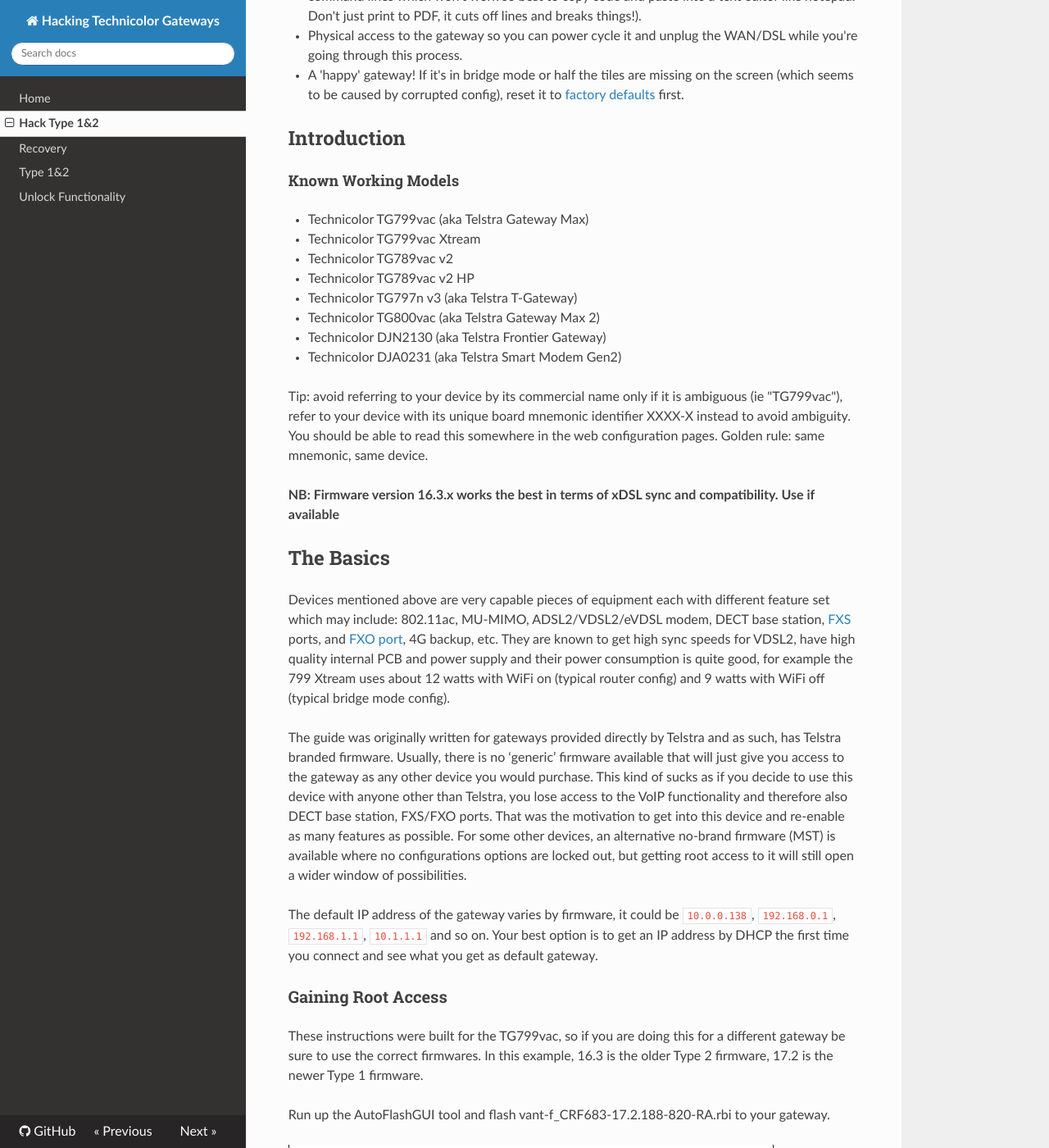
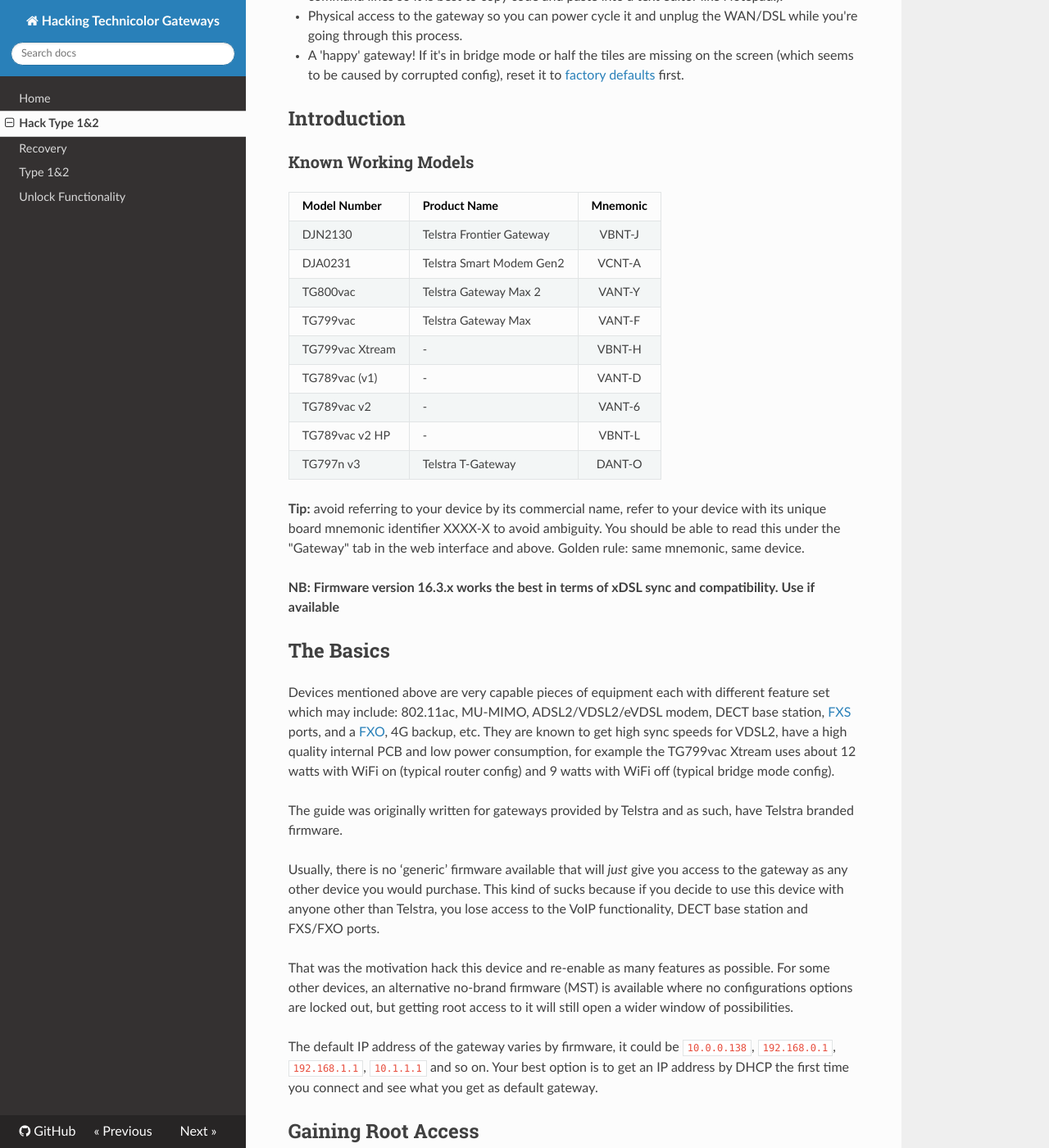
Before and after one commit to hack-technicolor/hack-technicolor, an MkDocs documentation site: the page built from docs/Hack Type 1&2.md, in a window 1280 px wide and 1400 px high, scrolled down 715 px. Shown: the whole window at 82% size. Built offline with MkDocs 1.6.1, drawn with Linux system fonts in a browser that asks for light colours; nearby versions of some CDN libraries; some of the changed text lies outside the part shown.

Commit message:
Format as markdown

````diff
--- a/docs/Hack Type 1&2.md
+++ b/docs/Hack Type 1&2.md
@@ -3,7 +3,7 @@
 ## IMPORTANT - Leave gateway turned off until you understand these instructions.
 
 
-<b>The ISP could lock you out of the gateway by pushing an updated firmware to it through a landline, WiFi or SIM card connection, until the gateway is rooted and remote management disabled.</b>
+**The ISP could lock you out of the gateway by pushing an updated firmware to it through a landline, WiFi or SIM card connection, until the gateway is rooted and remote management disabled.**
 
 Ensure the gateway does not have a wired or wireless internet connection. Gateways with 4G Backup, such as the DJA/DJN Series Frontier or Smart Modem, must also have the SIM removed from under the bottom 25mm x 25mm white plastic sticker. on the DJA0231, the sim is under a small rubber plug above the green phone port.
 
@@ -11,68 +11,94 @@
 
 ## Things you will need
 
-<b>You need the following BEFORE you go offline!</b>
+**You need the following BEFORE you go offline:**
 
-- The latest version of the AutoFlashGUI software, available from GitHub either as a ZIP file: <a href="https://github.com/mswhirl/autoflashgui/archive/master.zip">master.zip</a> or you can browse the source code and change history at <a href="https://github.com/mswhirl/autoflashgui">the project page</a>. Make sure the tool runs and GUI loads *before* you go offline!
+- The latest version of the AutoFlashGUI software, available from GitHub either as a ZIP file: [master.zip](https://github.com/mswhirl/autoflashgui/archive/master.zip) or you can browse the source code and change history at [the project page](https://github.com/mswhirl/autoflashgui). Make sure the tool runs and GUI loads *before* you go offline!
 
-- The old RBI <a href="https://whirlpool.net.au/wiki/hw_model_1622">firmware</a> file for your gateway.
+- The old RBI [firmware](https://whirlpool.net.au/wiki/hw_model_1622) file for your gateway.
 
-- The new RBI <a href="https://whirlpool.net.au/wiki/hw_model_1622">firmware</a> file for your gateway <b>only if you want to flash the latest version. 16.3 is the best and most stable.</b>
+- The new RBI [firmware](https://whirlpool.net.au/wiki/hw_model_1622) file for your gateway **only if you want to flash the latest version. 16.3 is the best and most stable.**
 
-- An SSH client - the famous <a href="https://www.chiark.greenend.org.uk/%7Esgtatham/putty/">Putty</a> is recommended for Windows. <a href="https://winscp.net/eng/download.php">WinSCP</a> is optional.
+- An SSH client - the famous [PuTTY](https://www.chiark.greenend.org.uk/%7Esgtatham/putty/) is recommended for Windows. [WinSCP](https://winscp.net/eng/download.php) is optional.
 
-- A copy of this web page for reference while you're offline ([*warning:*] the browser can split long command lines which won't work so best to copy code and paste into a text editor like notepad.  Don't just print to PDF, it cuts off lines and breaks things!).
+- A copy of this web page for reference while you're offline (*warning:* the browser can split long command lines so it is best to copy code and paste into a text editor like Notepad.).
 
 - Physical access to the gateway so you can power cycle it and unplug the WAN/DSL while you're going through this process.
 
-- A 'happy' gateway! If it's in bridge mode or half the tiles are missing on the screen (which seems to be caused by corrupted config), reset it to <a href="/Technicolor%20Recovery">factory defaults</a> first.
+- A 'happy' gateway! If it's in bridge mode or half the tiles are missing on the screen (which seems to be caused by corrupted config), reset it to [factory defaults](/Technicolor%20Recovery) first.
 
 #######################################################################################################################################################################################################
 
 ## Introduction
 
-#### Known Working Models
+### Known Working Models
 
-- Technicolor TG799vac (aka Telstra Gateway Max)
-- Technicolor TG799vac Xtream
-- Technicolor TG789vac v2
-- Technicolor TG789vac v2 HP
-- Technicolor TG797n v3 (aka Telstra T-Gateway)
-- Technicolor TG800vac (aka Telstra Gateway Max 2)
-- Technicolor DJN2130 (aka Telstra Frontier Gateway)
-- Technicolor DJA0231 (aka Telstra Smart Modem Gen2)
+ | Model Number    | Product Name             | Mnemonic
+ |-----------------|:-------------------------|:-----------:
+ | DJN2130         | Telstra Frontier Gateway | VBNT-J
+ | DJA0231         | Telstra Smart Modem Gen2 | VCNT-A
+ | TG800vac        | Telstra Gateway Max 2    | VANT-Y
+ | TG799vac        | Telstra Gateway Max      | VANT-F
+ | TG799vac Xtream | -                        | VBNT-H
+ | TG789vac (v1)   | -                        | VANT-D
+ | TG789vac v2     | -                        | VANT-6
+ | TG789vac v2 HP  | -                        | VBNT-L
+ | TG797n v3       | Telstra T-Gateway        | DANT-O
 
-Tip: avoid referring to your device by its commercial name only if it is ambiguous (ie "TG799vac"), refer to your device with its unique board mnemonic identifier XXXX-X instead to avoid ambiguity. You should be able to read this somewhere in the web configuration pages. Golden rule: same mnemonic, same device.
 
-<b>NB: Firmware version 16.3.x works the best in terms of xDSL sync and compatibility. Use if available</b>
+**Tip:** avoid referring to your device by its commercial name, refer to your device with its unique board mnemonic identifier XXXX-X to avoid ambiguity. You should be able to read this under the "Gateway" tab in the web interface and above. Golden rule: same mnemonic, same device.
+
+**NB: Firmware version 16.3.x works the best in terms of xDSL sync and compatibility. Use if available**
 
 #######################################################################################################################################################################################################
 
 ## The Basics
 
-Devices mentioned above are very capable pieces of equipment each with different feature set which may include: 802.11ac, MU-MIMO, ADSL2/VDSL2/eVDSL modem, DECT base station, <a href="https://en.wikipedia.org/wiki/Foreign_exchange_service_%28telecommunications%29#Foreign_exchange_station">FXS</a> ports, and <a href="https://en.wikipedia.org/wiki/Foreign_exchange_service_%28telecommunications%29#Foreign_exchange_station">FXO port</a>, 4G backup, etc.
-They are known to get high sync speeds for VDSL2, have high quality internal PCB and power supply and their power consumption is quite good, for example the 799 Xtream uses about 12 watts with WiFi on (typical router config) and 9 watts with WiFi off (typical bridge mode config).
 
-The guide was originally written for gateways provided directly by Telstra and as such, has Telstra branded firmware.
-Usually, there is no ‘generic’ firmware available that will just give you access to the gateway as any other device you would purchase. This kind of sucks as if you decide to use this device with anyone other than Telstra, you lose access to the VoIP functionality and therefore also DECT base station, FXS/FXO ports.
-That was the motivation to get into this device and re-enable as many features as possible. For some other devices, an alternative no-brand firmware (MST) is available where no configurations options are locked out, but getting root access to it will still open a wider window of possibilities.
+Devices mentioned above are very capable pieces of equipment each with different feature set which may include: 802.11ac, MU-MIMO, ADSL2/VDSL2/eVDSL modem, DECT base station, [FXS](https://en.wikipedia.org/wiki/Foreign_exchange_service_%28telecommunications%29#Foreign_exchange_station) ports, and a [FXO](https://en.wikipedia.org/wiki/Foreign_exchange_service_%28telecommunications%29#Foreign_exchange_station), 4G backup, etc.
+They are known to get high sync speeds for VDSL2, have a high quality internal PCB and low power consumption, for example the TG799vac Xtream uses about 12 watts with WiFi on (typical router config) and 9 watts with WiFi off (typical bridge mode config).
+
+
+The guide was originally written for gateways provided by Telstra and as such, have Telstra branded firmware.
+
+
+Usually, there is no ‘generic’ firmware available that will *just* give you access to the gateway as any other device you would purchase. This kind of sucks because if you decide to use this device with anyone other than Telstra, you lose access to the VoIP functionality, DECT base station and FXS/FXO ports.
+
+
+That was the motivation hack this device and re-enable as many features as possible. For some other devices, an alternative no-brand firmware (MST) is available where no configurations options are locked out, but getting root access to it will still open a wider window of possibilities.
+
 
 The default IP address of the gateway varies by firmware, it could be `10.0.0.138`, `192.168.0.1`, `192.168.1.1`, `10.1.1.1` and so on. Your best option is to get an IP address by DHCP the first time you connect and see what you get as default gateway.
 
 #######################################################################################################################################################################################################
 
-### Gaining Root Access
+## Gaining Root Access
 
-These instructions were built for the TG799vac, so if you are doing this for a different gateway be sure to use the correct firmwares.
-In this example, 16.3 is the older Type 2 firmware, 17.2 is the newer Type 1 firmware.
+**These instructions were built for the TG799vac, so if you are doing this for a different gateway be sure to use the correct firmwares.**
 
-Run up the AutoFlashGUI tool and flash vant-f_CRF683-17.2.188-820-RA.rbi to your gateway.
+### Flashing and Rooting 16.3
+
+In this example, 16.3.7567 is the older Type 2 firmware.
+
+Using AutoFlashGUI, flash vant-f_CRF687-16.3.7567-660-RG.rbi and allow it to run through including getting root.
+
+![16.3 AFG](images/flashgui_16.3.png)
+
+Fire up your SSH client and connect to the gateway IP on port 22.
+
+Now proceed to permanent root access setup section [below](/Type%201&2/#setting-up-permanent-root-access).
+
+### Flashing and Rooting 17.2
+In this example, `16.3.7567` is the older Type 2 firmware, `17.2.0261` is the newer Type 1 firmware.
+
+Run up the AutoFlashGUI tool and flash `vant-f_CRF683-17.2.188-820-RA.rbi` to your gateway.
+
 
 ![17.2 AFG](images/flashgui_17.2.png)
 
-This will take about 3-4 minutes. The flasher will try and root your gateway but it will fail (silently); this is expected. If the flash fails to push the firmware in, try again (is the username and password correct?), and if it still fails with some permission error in the console, you may have been locked out of flashing via the web interface: bad luck. Maybe a PXE firmware load can help but you require good luck at this point. Ask for help in the whirlpool thread! (Note that firmware before v15.x may require some manual work, see the advanced topic "My firmware is so old that AutoFlashGUI can't authenticate to the gateway!" )
+This will take about 3-4 minutes. The flasher will try and root your gateway but it will fail (silently); this is expected. If the flasher fails to push the firmware, try again (is the username and password correct?), and if it still fails with some permission error in the console, you may have been locked out of flashing via the web interface. Bad Luck. Maybe a [PXE firmware load](Recovery/#2-tftp-recovery) can help. Ask for help in the whirlpool thread! (Note that firmware before v15.x may require some manual work, see the advanced topic "My firmware is so old that AutoFlashGUI can't authenticate to the gateway!" )
 
-Now use AutoFlashGUI to flash in vant-f_CRF687-16.3.7567-660-RG.rbi and allow it to run through including getting root.
+Now use AutoFlashGUI to flash in `vant-f_CRF687-16.3.7567-660-RG.rbi` and allow it to run through including getting root.
 
 ![16.3 AFG](images/flashgui_16.3.png)
 
@@ -81,9 +107,11 @@
 Fire up your SSH client and connect to the gateway IP on port 22.
 
 Run the following command to look at your installed firmwares state:
-`find /proc/banktable -type f -print -exec cat {} ';'`
+
+```find /proc/banktable -type f -print -exec cat {} ';'```
 
 It should look something like this:
+
 ```
 /proc/banktable/notbootedoid
 59b21e26bc549719f7f1bedd
@@ -103,9 +131,10 @@
 bank_1
 ```
 
-These gateways use two flash partitions (bank_1 and bank_2) which can be upgraded/used almost independently. They are digital-signature verified before boot so you can't edit the rom image in the flash (yes, we tried).  The config is stored in the matching folder in /overlay i.e. /overlay/bank_2 (hint: you can see your modified config files in here if you want to back stuff up or see what changes you made).  When a proper factory reset is done, the overlay partition is formatted (but not securely wiped; see section later).
+These gateways use two flash partitions (bank_1 and bank_2) which can be upgraded/used almost independently. They are digital-signature verified before boot so you can't edit the rom image in the flash (yes, we tried).  The config is stored in the matching folder in /overlay i.e. /overlay/bank_2 *(hint: you can see your modified config files in here if you want to back stuff up or see what changes you made)*.  When a proper factory reset is done, the overlay partition is formatted (but not securely wiped; see section later).
 
 Run the following to set 17.2 up for temporary root and switch back to it:
+
 ```
 rm -rf /overlay/`cat /proc/banktable/inactive`
 mkdir /overlay/`cat /proc/banktable/inactive`
@@ -127,7 +156,7 @@
 ```
 Reboot and wait 3 to 4 minutes for the gateway to boot into 17.2.
 
-Log in to the gateway with SSH on port 6666 using root/root. At this point you have temporary root, but you can't stop at this point! Go on and proceed to permanent root access setup section below.
+Log in to the gateway with SSH on port 6666 using root/root. At this point you have temporary root, but you can't stop at this point! Go on and proceed to permanent root access setup section [below](/Type%201&2/#setting-up-permanent-root-access).
 
 #####################################################################################################################################################################################################################
 
@@ -137,11 +166,13 @@
 
 Check "Target IP:" 10.0.0.138 ( or whatever is the default ip of your device ).
 
-Some gateways will not need new firmware flashed. If the Telstra TG799vac gateway is not already on 17.2.0261 firmware version, select the "Flash firmware?" checkbox and put in the firmware file name i.e vant-f_CRF852-17.2.0261-820-RA.rbi . <a href="https://mswhirl.github.io/tcolmodimages/flashgui_16.3.png">Example screenshot</a> (pick the correct options and filename as stated above).
+Some gateways will not need new firmware flashed. If the Telstra TG799vac gateway is not already on 17.2.0261 firmware version, select the "Flash firmware?" checkbox and put in the firmware file name i.e `vant-f_CRF852-17.2.0261-820-RA.rbi`
+
+![16.3 AFG](images/flashgui_16.3.png)
 
 Select "Run", wait for the process to finish.
 
-Log in to the gateway with SSH on port 6666 using root/root. At this point you have temporary root, but you can't stop at this point! Go on and proceed to the next step.
+Log in to the gateway with SSH on port 6666 using root/root. At this point you have temporary root, but you can't stop at this point! Go on and proceed to permanent root access setup section [below](/Type%201&2/#setting-up-permanent-root-access).
 
 #####################################################################################################################################################################################################################
 
@@ -218,31 +249,44 @@
 #####################################################################################################################################################################################################################
 
 ### Change the root Password
-<b>Do not ignore this step!</b> :)
+**Do not ignore this step!** :)
 
-Run: `passwd`
+Run:
 
-
+```
+passwd
+```
 
 Reboot now if you're not doing any further configuration.
 
 At this point you should now be able to SSH in with root and your password (which should no longer be root at this point!)
 
-<b>If all things go well you should see the modem reboot, then you can move on to Unlock Functionality.</b>
-
 #####################################################################################################################################################################################################################
 
 ### My firmware is so old that AutoFlashGUI can't authenticate!
 
-This is because they changed the web authentication method to SRPv6 with firmware v15, and this is the only method that the AutoFlashGUI tool knows how to authenticate with.  You are going to have to flash the v16.3 .rbi file via sysupgrade after using the original manual procedure to get a shell.
+*This is because they changed the web authentication method to SRPv6 with firmware v15, and this is the only method that the AutoFlashGUI tool knows how to authenticate with.*
+
+You are going to have to flash the v16.3 .rbi file via sysupgrade after using the original manual procedure to get a shell.
 
 Visit the ‘Diagnostics’ page on the gateway, and click on the Ping & Traceroute tab. (If your gateway doesn’t display the Diagnostics tile, factory reset the gateway. The observation is that this only happens when the config is corrupted somehow.) In the IP address section, enter and run:
-$ :::::::;echo root:root | chpasswd; dropbear -p 6666;
+
+```
+:::::::;echo root:root | chpasswd; dropbear -p 6666;
+```
 
 Give it 30 seconds to generate SSH host keys and then try to connect to your gateway with SSH on port 6666 with root/root.
+
 Copy the .rbi to a USB stick (FAT32 formatted is most likely to work on old firmware) and insert it into the gateway.
-If you type 'cd /mnt/' and keep hitting tab it should eventually get to the end of the USB stick path, then hit enter. (You can also run 'mount' and try to work out the path the USB stick is mounted on, or 'dmesg' to check the system log to see if there was an error automatically mounting it.)
+
+If you type `cd /mnt/` and keep hitting tab it should eventually get to the end of the USB stick path, then hit enter. (You can also run 'mount' and try to work out the path the USB stick is mounted on, or 'dmesg' to check the system log to see if there was an error automatically mounting it.)
+
 To be on the on the safe side we will copy the rbi to RAM, then flash it. Do the following with the correct .rbi name (keeping in mind that this is case sensitive):
-$ cp filename.rbi /tmp
+
+```
+cp filename.rbi /tmp
 cd /tmp
 sysupgrade filename.rbi
+```
+
+All things going well you should see it progress along and reboot, then you can commence the current procedure.
````
